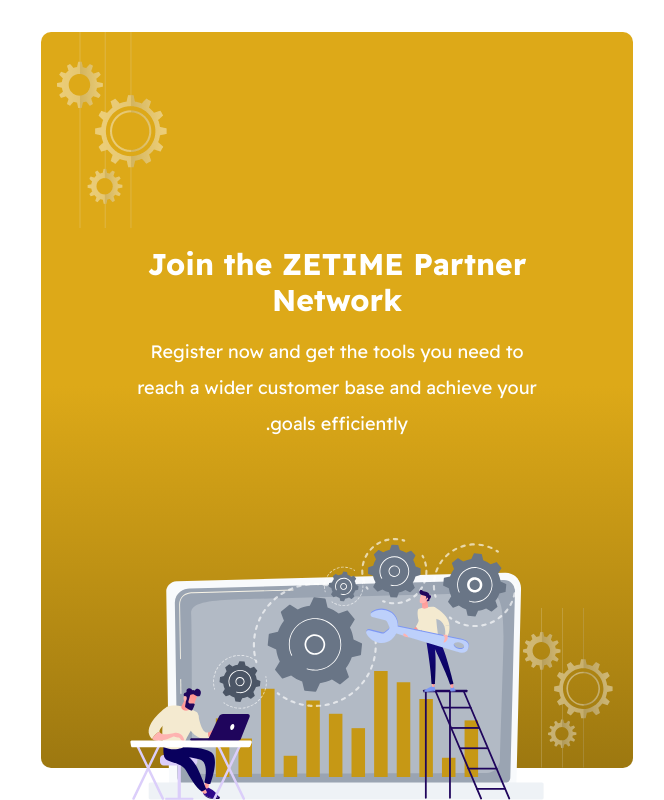
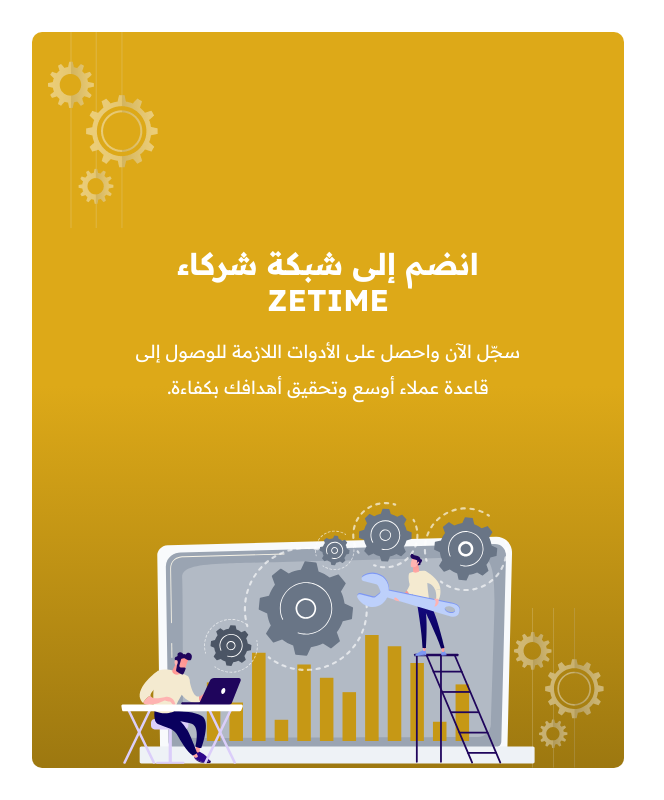
Before and after one commit to PassantYasser/ZE-dashboard, a Next.js app: page /Auth/Login/CreateNewPassword in a window 1280 px wide. Shown: the whole page, without its empty margins (184-848 px from the left). Built offline with nearby package versions, Linux system fonts and the light colour scheme.

Commit message:
feat: Implement language support with i18n integration and add Providers component

```diff
--- a/src/app/Auth/Login/CreateNewPassword/page.jsx
+++ b/src/app/Auth/Login/CreateNewPassword/page.jsx
@@ -5,6 +5,11 @@
 
 function CreateNewPasswordpage() {
   const { t } = useTranslation();
+      const handleLangChange = (e) => {
+      const newLang = e.target.value;
+      i18n.changeLanguage(newLang);
+      document.documentElement.setAttribute("dir", newLang === "ar" ? "rtl" : "ltr");
+    };
   return (
     <>
 
--- a/src/app/layout.js
+++ b/src/app/layout.js
@@ -1,6 +1,34 @@
+// import { Readex_Pro } from "next/font/google";
+// import "./globals.css";
+
+
+// const readexPro = Readex_Pro({
+//   variable: "--font-readex-pro",
+//   subsets: ["latin"],
+// });
+
+// export const metadata = {
+//   title: "Zetime",
+//   description: "Generated by create next app",
+// };
+
+// export default function RootLayout({ children }) {
+//   return (
+//     <html lang="ar" dir="rtl">
+//       <body
+//         className={`${readexPro.variable} antialiased`}
+//       >
+//         {children}
+//       </body>
+//     </html>
+//   );
+// }
+
 import { Readex_Pro } from "next/font/google";
 import "./globals.css";
 
+import Providers from "../language/Providers.jsx"
+import i18n from "../language/i18n";
 
 const readexPro = Readex_Pro({
   variable: "--font-readex-pro",
@@ -15,10 +43,8 @@
 export default function RootLayout({ children }) {
   return (
     <html lang="ar" dir="rtl">
-      <body
-        className={`${readexPro.variable} antialiased`}
-      >
-        {children}
+      <body className={`${readexPro.variable} antialiased`}>
+        <Providers>{children}</Providers>
       </body>
     </html>
   );
--- /dev/null
+++ b/src/language/Providers.jsx
@@ -0,0 +1,8 @@
+"use client";
+
+import { I18nextProvider } from "react-i18next";
+import i18n from "./i18n";
+
+export default function Providers({ children }) {
+  return <I18nextProvider i18n={i18n}>{children}</I18nextProvider>;
+}
--- a/src/language/i18n.js
+++ b/src/language/i18n.js
@@ -1,3 +1,26 @@
+// "use client";
+
+// import i18n from "i18next";
+// import { initReactI18next } from "react-i18next";
+
+// import en from "./locales/en.json";
+// import ar from "./locales/ar.json";
+
+// if (!i18n.isInitialized) {
+//   i18n
+//     .use(initReactI18next)
+//     .init({
+//       resources: {
+//         en: { translation: en },
+//         ar: { translation: ar },
+//       },
+//       lng: "ar", // default language
+//       fallbackLng: "en",
+//       interpolation: { escapeValue: false },
+//     });
+// }
+
+// export default i18n;
 "use client";
 
 import i18n from "i18next";
@@ -14,7 +37,7 @@
         en: { translation: en },
         ar: { translation: ar },
       },
-      lng: "ar", // default language
+      lng: "ar", // اللغة الافتراضية
       fallbackLng: "en",
       interpolation: { escapeValue: false },
     });
```
